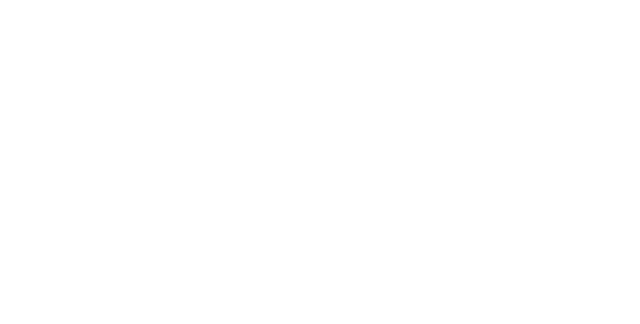
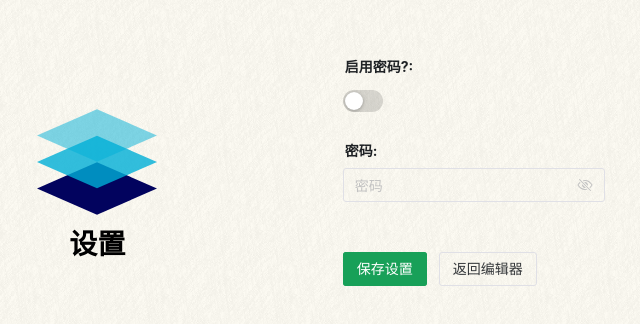
Before and after one commit to gofxas/md-lib, a Vue app: page /#/setting in a window 1280 px wide. Before the commit this address had no page. Shown: the part 216-540 px from the top of the page, without its empty margins (124-764 px from the left). Built offline with nearby package versions, Linux system fonts and the light colour scheme; a small style sheet from the web is missing; a web font is replaced by a local one.

Commit message:
增加设置页面 增加y

```diff
--- a/package.json
+++ b/package.json
@@ -65,6 +65,7 @@
   "build": {
     "icon": "./icon.ico",
     "asar": true,
+    "compression":"normal",
     "nsis": {
       "oneClick": false,
       "perMachine": false,
--- a/src/components/editor.vue
+++ b/src/components/editor.vue
@@ -99,10 +99,12 @@
   font-family: "Fira Code", PingFang SC, -apple-system, BlinkMacSystemFont,
     Helvetica Neue, Helvetica, sans-serif !important;
   border: none;
-  background-color: transparent;
+  background-image: url(/bg.png);
+  background-color: #fcfaf2;
 }
 .bytemd-toolbar {
-  background-color: transparent;
+  background-image: url(/bg.png);
+  background-color: #fcfaf2;
 }
 .markdown-body,
 .CodeMirror pre.CodeMirror-line,
@@ -116,13 +118,16 @@
 
 .markdown-body {
   padding: 24px;
-  background-color: transparent;
+  background-image: url(/bg.png);
+  background-color: #fcfaf2;
 }
 .CodeMirror  {
-  background-color: transparent;
+  background-image: url(/bg.png);
+  background-color: #fcfaf2;
 }
 .CodeMirror-scroll {
-  background-color: transparent;
+  background-image: url(/bg.png);
+  background-color: #fcfaf2;
 }
 .markdown-body tt,
 .markdown-body code,
--- a/src/components/sider.vue
+++ b/src/components/sider.vue
@@ -1,6 +1,8 @@
 <template>
-  <div class="app-sider">
-    <div class="app-sider-head">
+  <div :class="['app-sider',expand?'':'app-sider-mini']"
+  >
+    <template v-if="expand">
+      <div  class="app-sider-head">
       <n-space align="center" justify="space-between">
         <h2 class="drager">
           <n-icon
@@ -20,10 +22,13 @@
             </svg></n-icon>
           <span>文笥</span>
         </h2>
-        <n-button @click="handleRootDoc" quaternary circle><n-icon size="18"><svg xmlns="http://www.w3.org/2000/svg"
+        <n-space>
+          <n-button @click="handleRootDoc" quaternary circle><n-icon size="18"><svg xmlns="http://www.w3.org/2000/svg"
               xmlns:xlink="http://www.w3.org/1999/xlink" viewBox="0 0 24 24">
               <path d="M19 13h-6v6h-2v-6H5v-2h6V5h2v6h6v2z" fill="currentColor"></path>
             </svg></n-icon></n-button>
+            <n-button @click="setting" quaternary circle><n-icon size="18"><Settings20Filled /></n-icon></n-button>
+        </n-space>
       </n-space>
       <n-input :disabled="data.length === 0" :title="data.length === 0 ? '请先添加文档' : ''" style="margin-top: 20px"
         placeholder="搜索">
@@ -63,6 +68,8 @@
         </n-button>
       </div>
     </template>
+    </template>
+    <!-- <n-icon class="arrow-side" size="24" @click="expand = !expand"><ChevronRight16Regular/></n-icon> -->
   </div>
   <n-modal v-model:show="showModal">
     <n-card style="width: 600px" title="添加文档" :bordered="false" size="huge" role="dialog" aria-modal="true">
@@ -81,7 +88,7 @@
 <script>
 import { NDropdown, NAlert, NModal, NCard, NTree, NSpace, NButton, NIcon, NInput } from "naive-ui";
 import { h } from "vue";
-import { ChevronRight16Regular, StarEmphasis24Regular, Folder20Regular, FolderOpen20Regular, LockClosed16Regular, LockOpen16Regular } from '@vicons/fluent'
+import { ChevronRight16Regular,Settings20Filled, StarEmphasis24Regular, Folder20Regular, FolderOpen20Regular, LockClosed16Regular, LockOpen16Regular } from '@vicons/fluent'
 import TreeItem from '@/components/treeitem';
 import DropdownItem from '@/components/dropdownitem';
 import { mapState, mapMutations } from 'vuex'
@@ -96,7 +103,9 @@
     NButton,
     NIcon,
     NInput,
+    ChevronRight16Regular,
     StarEmphasis24Regular,
+    Settings20Filled,
     TreeItem,
     NDropdown
   },
@@ -108,6 +117,7 @@
   },
   data() {
     return {
+      expand: true,
       // 下拉菜单条目
       options: [
         { label: () => h(DropdownItem, { label: "查看", type: "primary" }), key: 'view', },
@@ -441,6 +451,9 @@
       };
       loop(obj)
       return ids;
+    },
+    setting() {
+      this.$router.replace('/setting')
     }
   },
   created() {
@@ -459,7 +472,23 @@
   padding: 12px;
   height: 100%;
   position: relative;
-
+  transition: .3s;
+  &.app-sider-mini{
+    width: 0;
+    padding: 12px 0;
+    .arrow-side {
+      transform: rotate(0deg);
+      right:-24px;
+    }
+  }
+  .arrow-side {
+    position: absolute;
+    right:0px;
+    bottom:200px;
+    transform: rotate(180deg);
+    cursor: pointer;
+    z-index: 1;
+  }
   &::after {
     width: 1px;
     height: 100%;
--- a/src/router/index.js
+++ b/src/router/index.js
@@ -4,12 +4,20 @@
   history: createWebHashHistory(),
   routes: [
     {
-        path: '/',
-        name:'Home',
-        component: () => import("../views/home.vue"),
-        meta: {
-          title: "home",
-        }
+      path: '/',
+      name: 'Home',
+      component: () => import("../views/home.vue"),
+      meta: {
+        title: "home",
+      }
+    },
+    {
+      path: '/setting',
+      name: 'Setting',
+      component: () => import("../views/setting.vue"),
+      meta: {
+        title: "home",
+      }
     }
   ]
 })
@@ -17,6 +25,6 @@
 router.beforeEach((to, from, next) => {
   next();
 })
-router.afterEach((to, from) => {})
+router.afterEach((to, from) => { })
 
 export default router;
--- /dev/null
+++ b/src/views/setting.vue
@@ -0,0 +1,85 @@
+<template>
+  <div class="app-setting">
+    <div class="app-setting-left">
+      <img class="app-setting-logo" src="/logo.svg" />
+      <h1>设置</h1>
+    </div>
+    <div class="app-setting-right">
+      <n-form>
+        <n-form-item label="启用密码?:">
+          <n-switch v-model:value="passwordopen" />
+        </n-form-item>
+        <n-form-item label="密码:">
+          <n-input
+            type="password"
+            show-password-on="mousedown"
+            placeholder="密码"
+          ></n-input>
+        </n-form-item>
+        <n-form-item>
+          <n-space>
+            <n-button type="primary" @click="returnHome">保存设置</n-button>
+            <n-button @click="returnHome">返回编辑器</n-button>
+          </n-space>
+        </n-form-item>
+      </n-form>
+    </div>
+  </div>
+</template>
+
+<script>
+import { NInput, NButton, NSwitch, NForm, NFormItem, NSpace } from "naive-ui";
+
+export default {
+  name: "Setting",
+  components: { NInput, NSwitch, NForm, NFormItem, NButton, NSpace },
+  data() {
+    return {
+      passwordopen: false,
+    };
+  },
+  methods: {
+    returnHome() {
+      this.$router.replace("/");
+    },
+  },
+};
+</script>
+
+<style lang="less" scoped>
+.app-setting {
+  min-width: 900px;
+  width: 100%;
+  display: flex;
+  position: absolute;
+  top: 0;
+  bottom: 0;
+  left: 0;
+  right: 0;
+  background-image: url(/bg.png);
+  background-color: #fcfaf2;
+}
+.app-setting-left {
+  padding: 24px;
+  flex: 1;
+  display: flex;
+  align-items: center;
+  justify-content: center;
+  flex-direction: column;
+  .app-setting-logo {
+    width: 120px;
+    height: 120px;
+  }
+}
+.app-setting-right {
+  flex: 2;
+  padding: 24px;
+  display: flex;
+  align-items: flex-start;
+  justify-content: center;
+  flex-direction: column;
+}
+:deep(.n-form-item-label__text) {
+  font-weight: bold;
+}
+</style>
--- a/webpack.config.js
+++ /dev/null
@@ -1,5 +0,0 @@
-module.exports = {
-  externals: {
-    sequelize: "require('sequelize')",
-  },
-};
```
